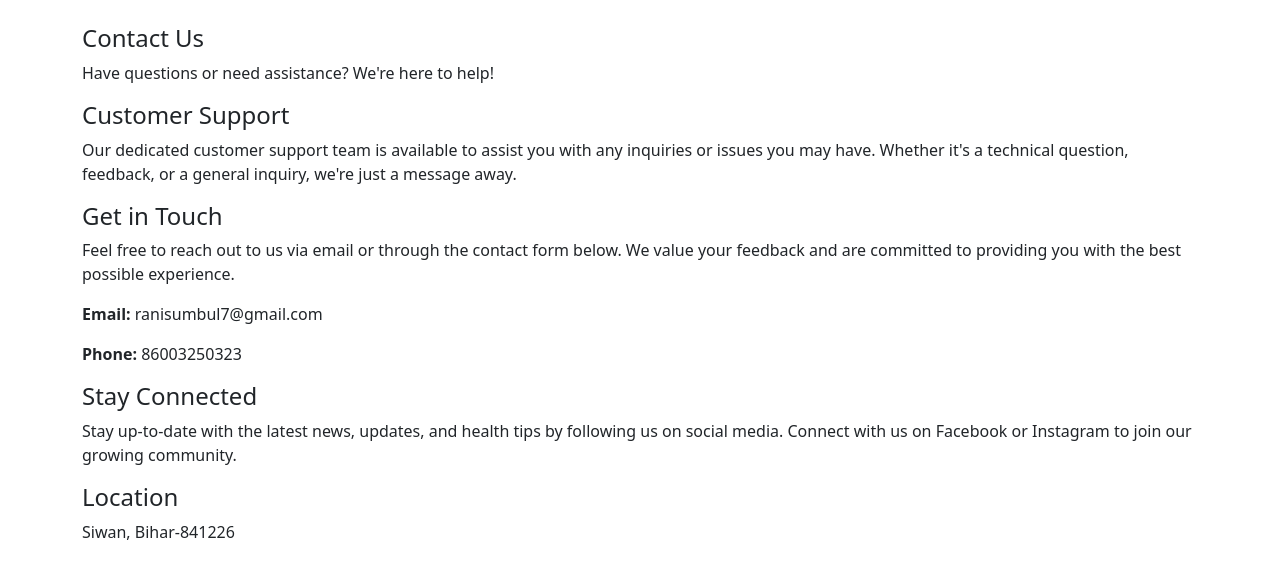
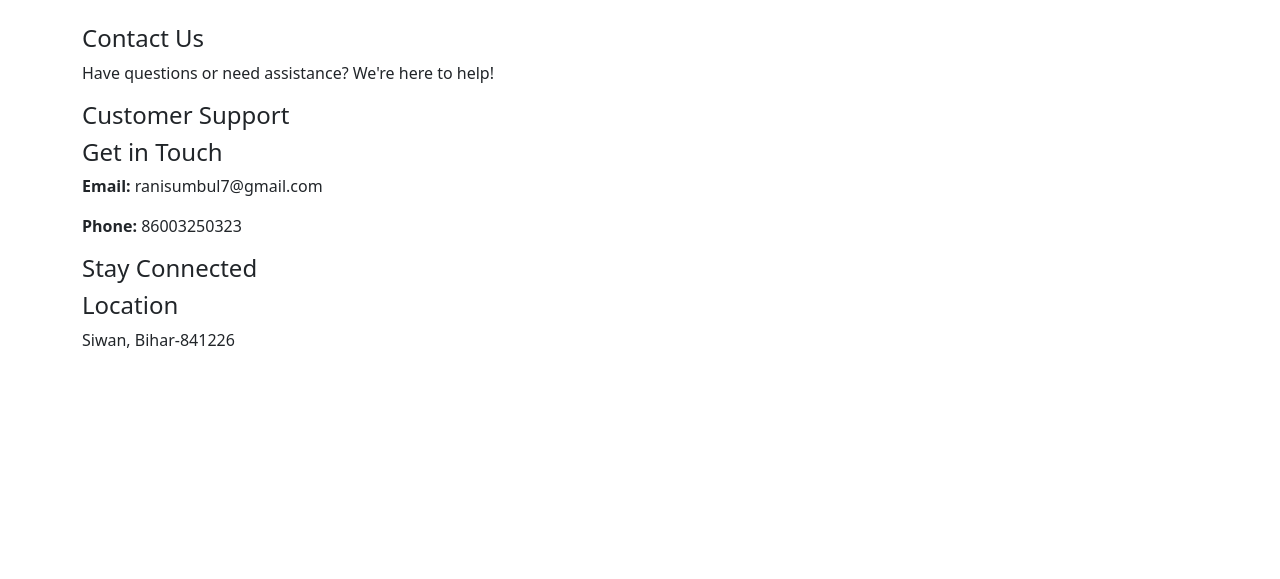
Before and after one commit to ranisumbul7/Disease-Medicine-Recommendation-System, a Flask app: page /contact in a window 1280 px wide. Shown: the top 579 px of the page. Run offline with Flask 3, Linux system fonts and the light colour scheme; parts of the project's set-up code (start-up, migrations or seed data) failed here and were passed over.

Commit message:
your message

```diff
--- a/templates/about.html
+++ b/templates/about.html
@@ -38,7 +38,7 @@
 </h3>
 <p>We invite you to explore our platform, engage with our educational content, and take control of your health journey. Together, we can revolutionize the way individuals access and understand healthcare information.
 </p>
-<p>Thank you for choosing [Your Website Name] as your trusted health companion. We are here to empower you with knowledge, support, and a brighter, healthier future.
+<p>Thank you for choosing [name] as your trusted health companion. We are here to empower you with knowledge, support, and a brighter, healthier future.
 </p>
 
     </div>
--- a/templates/blog.html
+++ b/templates/blog.html
@@ -9,7 +9,7 @@
   <body>
     <div class="container my-4 mt-4">
 
-        <h2 class="text-center"> Building a Symptom-Based Disease Diagnosis Web App with Flask and Machine Learning</h2>
+        <!-- <h2 class="text-center"> Building a Symptom-Based Disease Diagnosis Web App with Flask and Machine Learning</h2>
         <p>In the age of technology and information, access to accurate and timely healthcare is more critical than ever. With the increasing importance of remote healthcare solutions, we embarked on a journey to develop a symptom-based disease diagnosis web application. Leveraging Flask for the backend and a Decision Tree Classifier model, we created a user-friendly platform that can help users identify potential illnesses based on their reported symptoms.</p>
 
         <h3>The Problem</h3>
@@ -41,7 +41,7 @@
 
 In an era where remote healthcare solutions are gaining prominence, this project represents a significant step forward in providing accessible and reliable healthcare information to the masses. We hope that this project will contribute to better health awareness and ultimately improve the well-being of individuals worldwide.</p>
 
-    </div>
+    </div> -->
     <script src="https://cdn.jsdelivr.net/npm/bootstrap@5.3.1/dist/js/bootstrap.bundle.min.js" integrity="sha384-HwwvtgBNo3bZJJLYd8oVXjrBZt8cqVSpeBNS5n7C8IVInixGAoxmnlMuBnhbgrkm" crossorigin="anonymous"></script>
   </body>
 </html>
--- a/templates/contact.html
+++ b/templates/contact.html
@@ -14,20 +14,20 @@
 <p>Have questions or need assistance? We're here to help!
 </p>
 <h4>Customer Support
-</h4>
+<!-- </h4>
 <p>Our dedicated customer support team is available to assist you with any inquiries or issues you may have. Whether it's a technical question, feedback, or a general inquiry, we're just a message away.
-</p>
+</p> -->
 <h4>Get in Touch
 </h4>
-<p>Feel free to reach out to us via email or through the contact form below. We value your feedback and are committed to providing you with the best possible experience.
-</p>
+<!-- <p>Feel free to reach out to us via email or through the contact form below. We value your feedback and are committed to providing you with the best possible experience.
+</p> -->
 <p><b>Email:</b> ranisumbul7@gmail.com</p>
 <p><b>Phone:</b> 86003250323</p>
 
 
 <h4>Stay Connected</h4>
-<p>Stay up-to-date with the latest news, updates, and health tips by following us on social media. Connect with us on Facebook or Instagram to join our growing community.
-</p>
+<!-- <p>Stay up-to-date with the latest news, updates, and health tips by following us on social media. Connect with us on Facebook or Instagram to join our growing community.
+</p> -->
 <h4>Location
 </h4>
 <p>Siwan, Bihar-841226</p>
```
